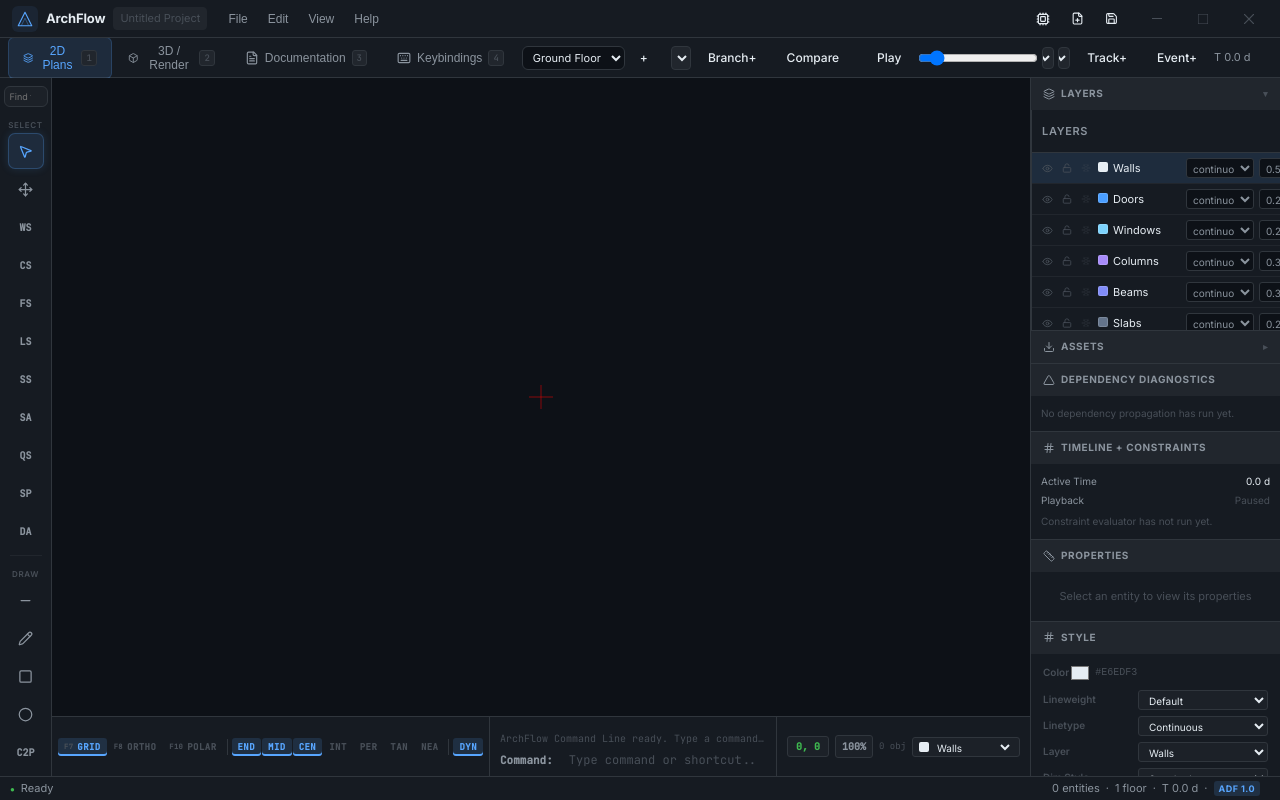
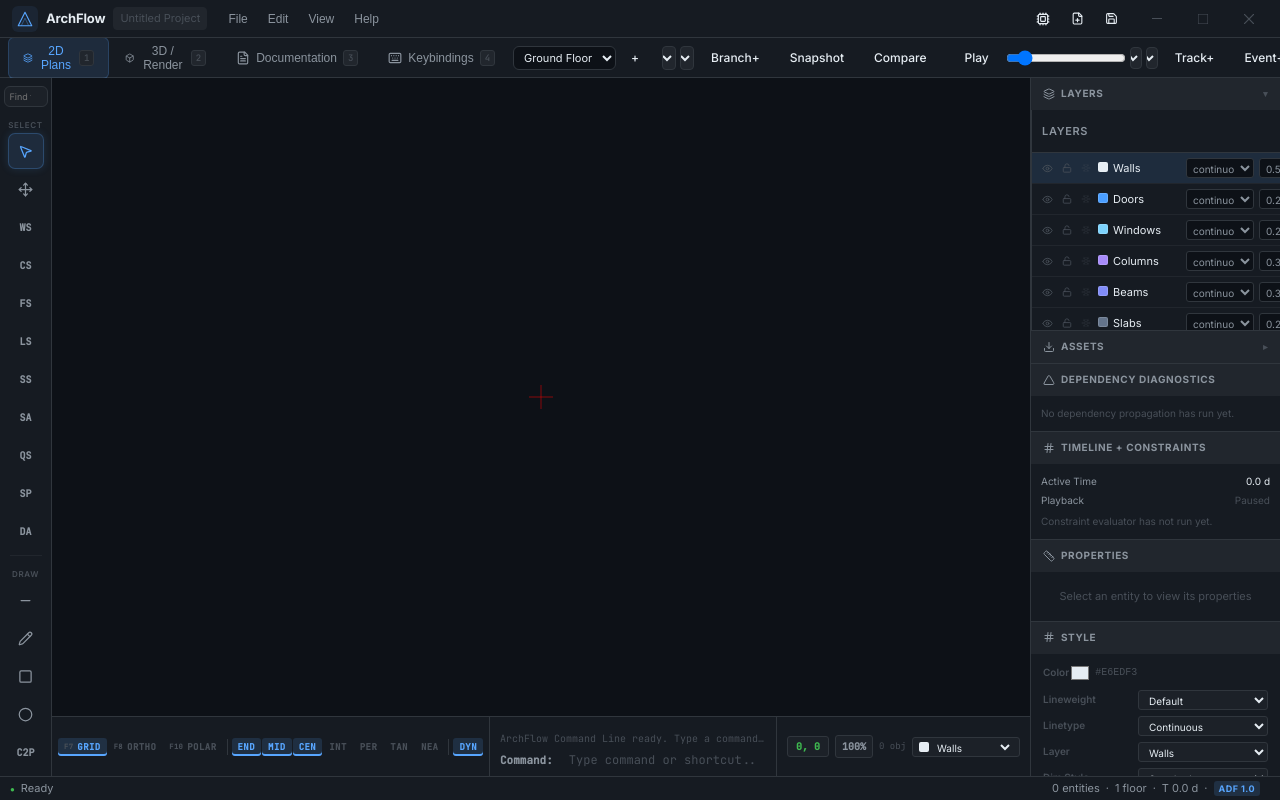
Before and after one commit to somebodyishere-kgp/ARCHITECHTURE, a React (Vite) app: page / in a window 1280 px wide. Built offline with nearby package versions, Linux system fonts and the light colour scheme.

Commit message:
feat: improve branch compare and snapshot workflows

```diff
--- a/src/App.css
+++ b/src/App.css
@@ -143,6 +143,7 @@
   border-radius: 4px;
   font-size: 11px;
   padding: 3px 6px;
+  max-width: 120px;
 }
 .timeline-controls {
   display: flex;
--- a/src/App.tsx
+++ b/src/App.tsx
@@ -5,7 +5,7 @@ import { Layers, Box, FileText, Cpu, Save, FilePlus, Keyboard } from 'lucide-rea
 import { ADFProject, ProjectPresetLibrary, TimelineTrack, createProject, uid } from './lib/adf';
 import { CURRENT_PROJECT_SCHEMA, migrateProjectData } from './lib/migrations';
 import { propagateFloorDependencies } from './lib/systemGraph';
-import { compareBranches, createBranchFromActive, ensureGraph, switchToBranch } from './lib/branchGraph';
+import { captureBranchSnapshot, compareBranches, createBranchFromActive, ensureGraph, switchToBranch } from './lib/branchGraph';
 import { evaluateConstraintRuleGraph } from './lib/constraintRules';
 import AIChat from './components/AIChat';
 import './App.css';
@@ -39,6 +39,7 @@ export default function App() {
   const [isTimelinePlaying, setIsTimelinePlaying] = useState(false);
   const [timelineSpeed, setTimelineSpeed] = useState(1);
   const [selectedTrackId, setSelectedTrackId] = useState('');
+  const [compareBaseBranchId, setCompareBaseBranchId] = useState('');
   const lastPlaybackEventRef = useRef<string | null>(null);
 
   const activeFloor = project.floors[activeFloorIndex];
@@ -163,6 +164,19 @@ export default function App() {
   }, [project.timeline?.tracks, selectedTrackId]);
 
   useEffect(() => {
+    const graph = ensureGraph(project);
+    const activeId = graph.activeBranchId;
+    const candidates = graph.nodes.filter(node => node.id !== activeId);
+    if (candidates.length === 0) {
+      if (compareBaseBranchId) setCompareBaseBranchId('');
+      return;
+    }
+    if (!compareBaseBranchId || !candidates.some(node => node.id === compareBaseBranchId)) {
+      setCompareBaseBranchId(candidates[0].id);
+    }
+  }, [project, compareBaseBranchId]);
+
+  useEffect(() => {
     const activeTime = project.timeline?.activeTime || 0;
     const tracks = project.timeline?.tracks || [];
     const elapsed = tracks
@@ -243,7 +257,7 @@ export default function App() {
   const handleCompareActiveBranch = useCallback(() => {
     const graph = ensureGraph(project);
     const activeId = graph.activeBranchId;
-    const baseline = graph.nodes.find(node => node.id !== activeId);
+    const baseline = graph.nodes.find(node => node.id === compareBaseBranchId) || graph.nodes.find(node => node.id !== activeId);
     if (!baseline) {
       setStatusMsg('Need at least two branches to compare');
       return;
@@ -251,13 +265,36 @@ export default function App() {
 
     try {
       const comparison = compareBranches(project, baseline.id, activeId);
+      const topDelta = comparison.floors
+        .slice()
+        .sort((a, b) => Math.abs(b.delta) - Math.abs(a.delta))[0];
       setStatusMsg(
-        `Branch delta vs ${baseline.name}: ${comparison.totalDelta >= 0 ? '+' : ''}${comparison.totalDelta} entities`
+        `Branch delta vs ${baseline.name}: ${comparison.totalDelta >= 0 ? '+' : ''}${comparison.totalDelta} entities${topDelta ? `, max on ${topDelta.floorName}: ${topDelta.delta >= 0 ? '+' : ''}${topDelta.delta}` : ''}`
       );
     } catch (err) {
       setStatusMsg(`Branch compare failed: ${err}`);
     }
-  }, [project]);
+  }, [project, compareBaseBranchId]);
+
+  const handleCaptureActiveBranchSnapshot = useCallback(() => {
+    updateProject(prev => {
+      const graph = ensureGraph(prev);
+      const activeId = graph.activeBranchId;
+      const snapshot = captureBranchSnapshot(prev);
+      return {
+        ...prev,
+        branchGraph: {
+          ...graph,
+          nodes: graph.nodes.map(node => (
+            node.id === activeId
+              ? { ...node, snapshot }
+              : node
+          )),
+        },
+      };
+    });
+    setStatusMsg('Captured snapshot for active branch');
+  }, [updateProject]);
 
   const handleAddTimelineTrack = useCallback(() => {
     const rawName = prompt('Timeline track name', `Track ${Math.max(1, (project.timeline?.tracks.length || 0) + 1)}`);
@@ -484,7 +521,19 @@ export default function App() {
               <option key={node.id} value={node.id}>{node.name}</option>
             ))}
           </select>
+          <select
+            value={compareBaseBranchId}
+            onChange={e => setCompareBaseBranchId(e.target.value)}
+            title="Compare baseline"
+          >
+            {(project.branchGraph?.nodes || [])
+              .filter(node => node.id !== project.branchGraph?.activeBranchId)
+              .map(node => (
+                <option key={node.id} value={node.id}>{node.name}</option>
+              ))}
+          </select>
           <button className="btn ghost" onClick={handleCreateBranch} title="Create branch snapshot">Branch+</button>
+          <button className="btn ghost" onClick={handleCaptureActiveBranchSnapshot} title="Capture snapshot">Snapshot</button>
           <button className="btn ghost" onClick={handleCompareActiveBranch} title="Compare active branch">Compare</button>
         </div>
 
```
